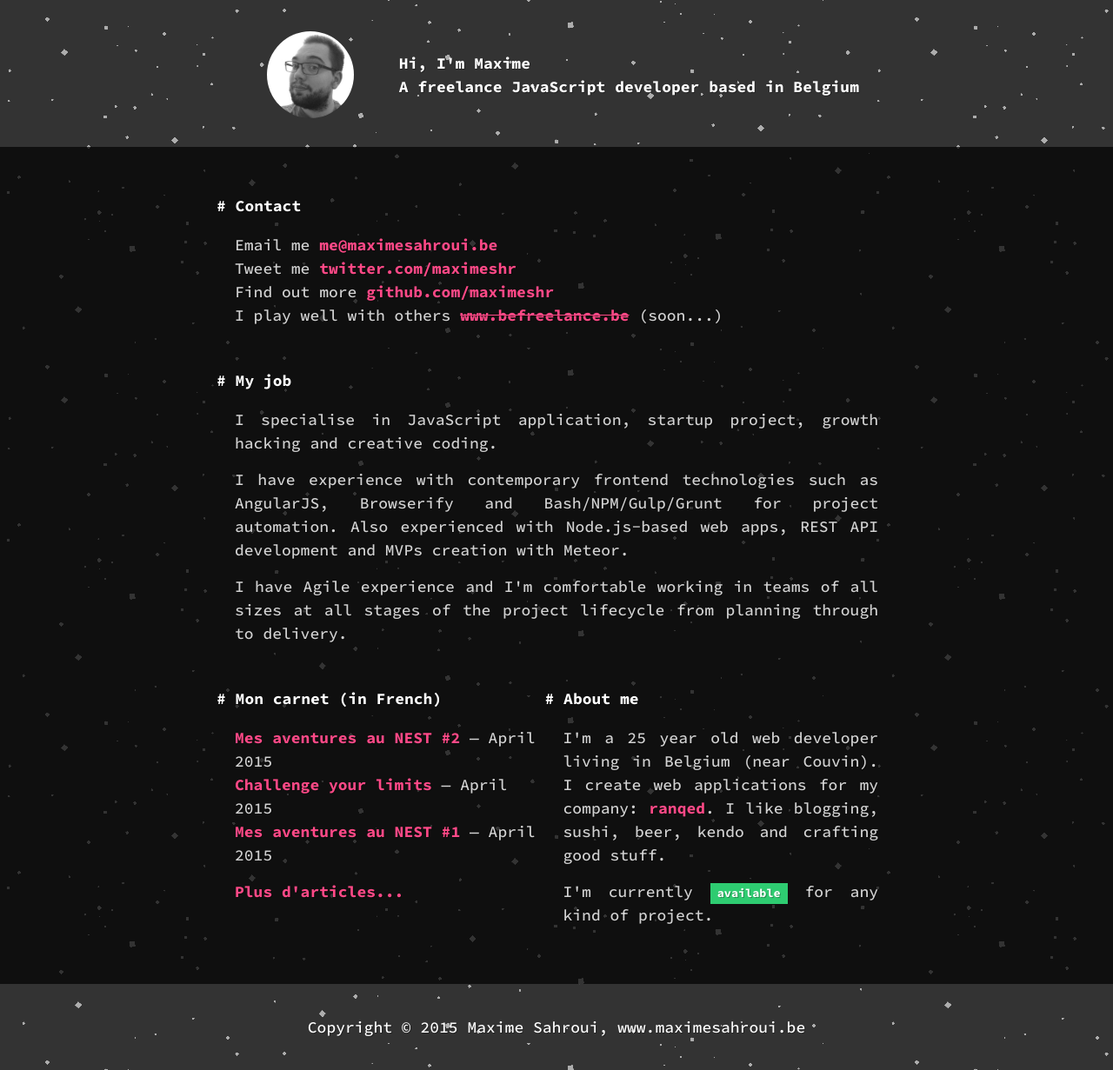
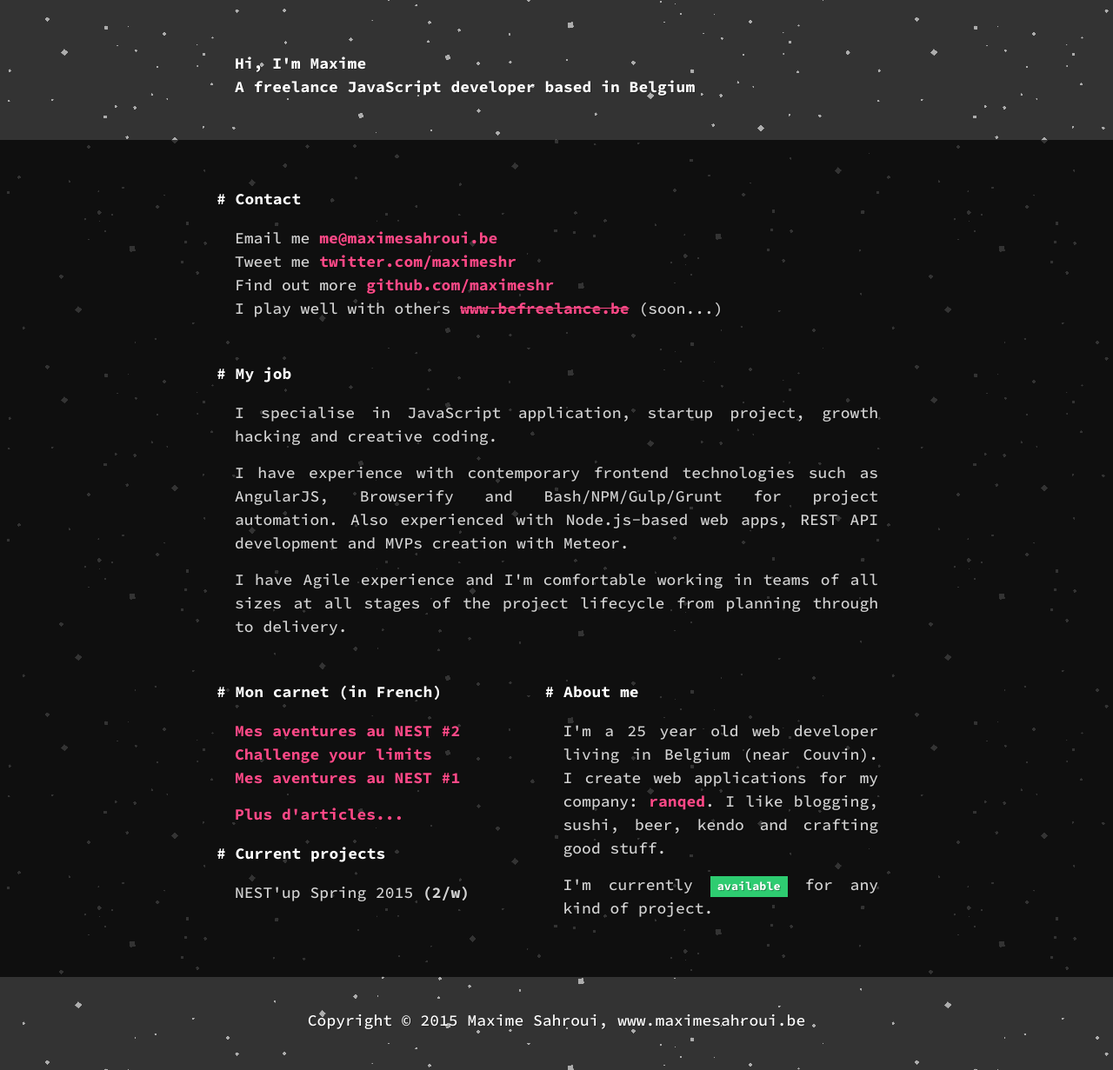
Before and after one commit to maximeshr/maximeshr.github.io, a Jekyll site: the page built from index.html, in a window 1280 px wide. Shown: the whole page at 87% size. Built offline with Jekyll 4.4.1, drawn with Linux system fonts in a browser that asks for light colours; nearby versions of some CDN libraries.

Commit message:
editing home pageé

```diff
--- a/_includes/header.html
+++ b/_includes/header.html
@@ -1,10 +1,7 @@
 <header class="site-header">
   <div class="wrapper">
     <div class="col-wrapper">
-      <div class="col col-3 text-center">
-        <img class="picture" src="{{ "/img/me.png" | prepend: site.baseurl }}">
-      </div>
-      <div class="col col-9">
+      <div class="col col-12">
         <h1 class="page-heading">Hi, I'm Maxime<br />
         A freelance JavaScript developer based in Belgium</h1>
       </div>
--- a/index.html
+++ b/index.html
@@ -31,11 +31,15 @@ layout: default
       <ul class="list-unstyled">
       {% for post in site.posts limit:3 %}
         <li>
-          <a class="post-link" href="{{ post.url | prepend: site.baseurl }}">{{ post.title }}</a>&nbsp;&mdash; <span class="post-meta">{{ post.date | date: "%B %Y" }}</span>
+          <a class="post-link" href="{{ post.url | prepend: site.baseurl }}">{{ post.title }}</a>
         </li>
       {% endfor %}
       </ul>
       <p class="text"><a href="{{ '/archives/' | prepend: site.baseurl }}">Plus d'articles...</a></p>
+      <h2>Current projects</h2>
+      <ul class="projects list-unstyled">
+        <li>NEST'up Spring 2015 <strong>(2/w)</strong></li>
+      </ul>
     </div>
     <div class="col col-6">
       <h2>About me</h2>
```
Also changed, not shown: 18 other files.
